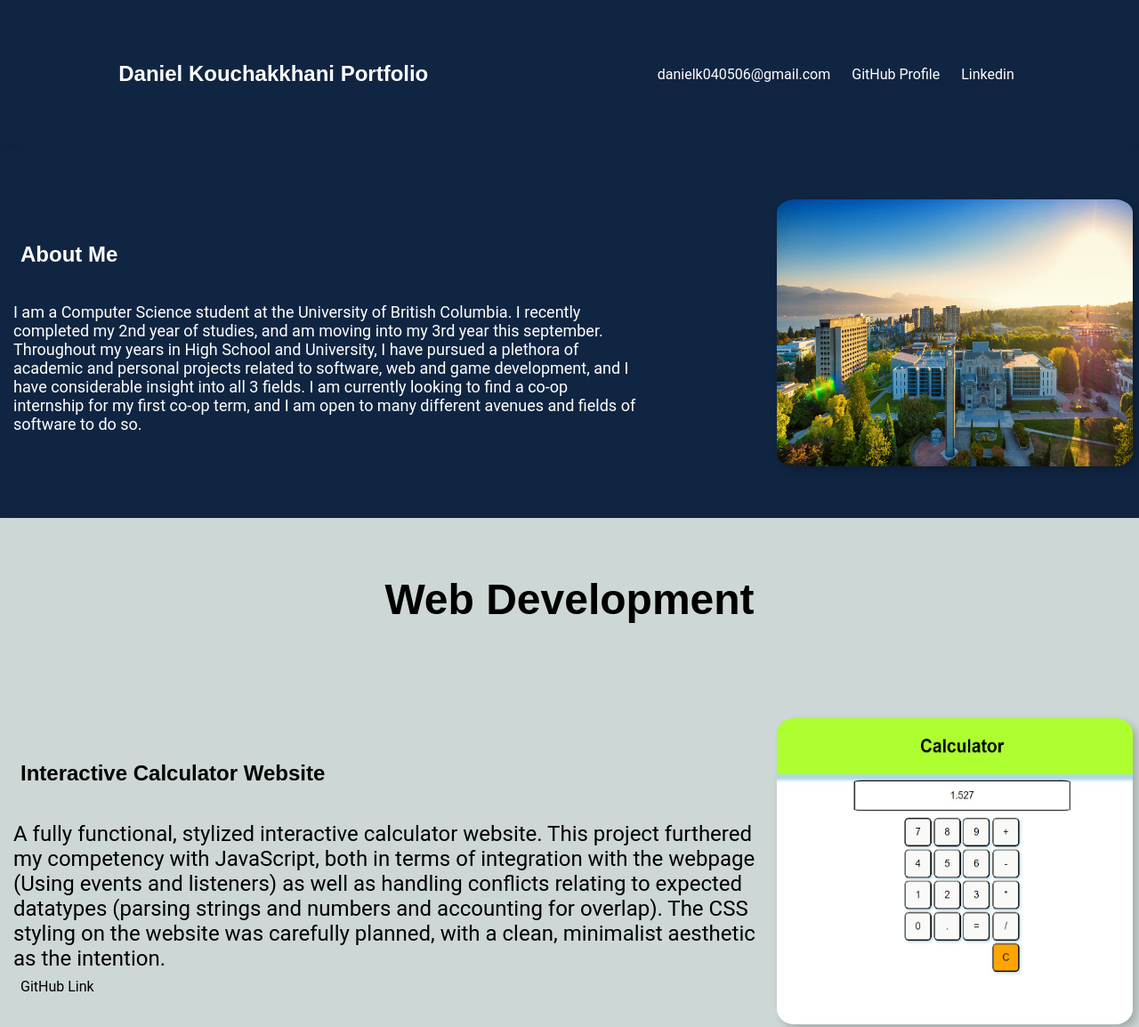
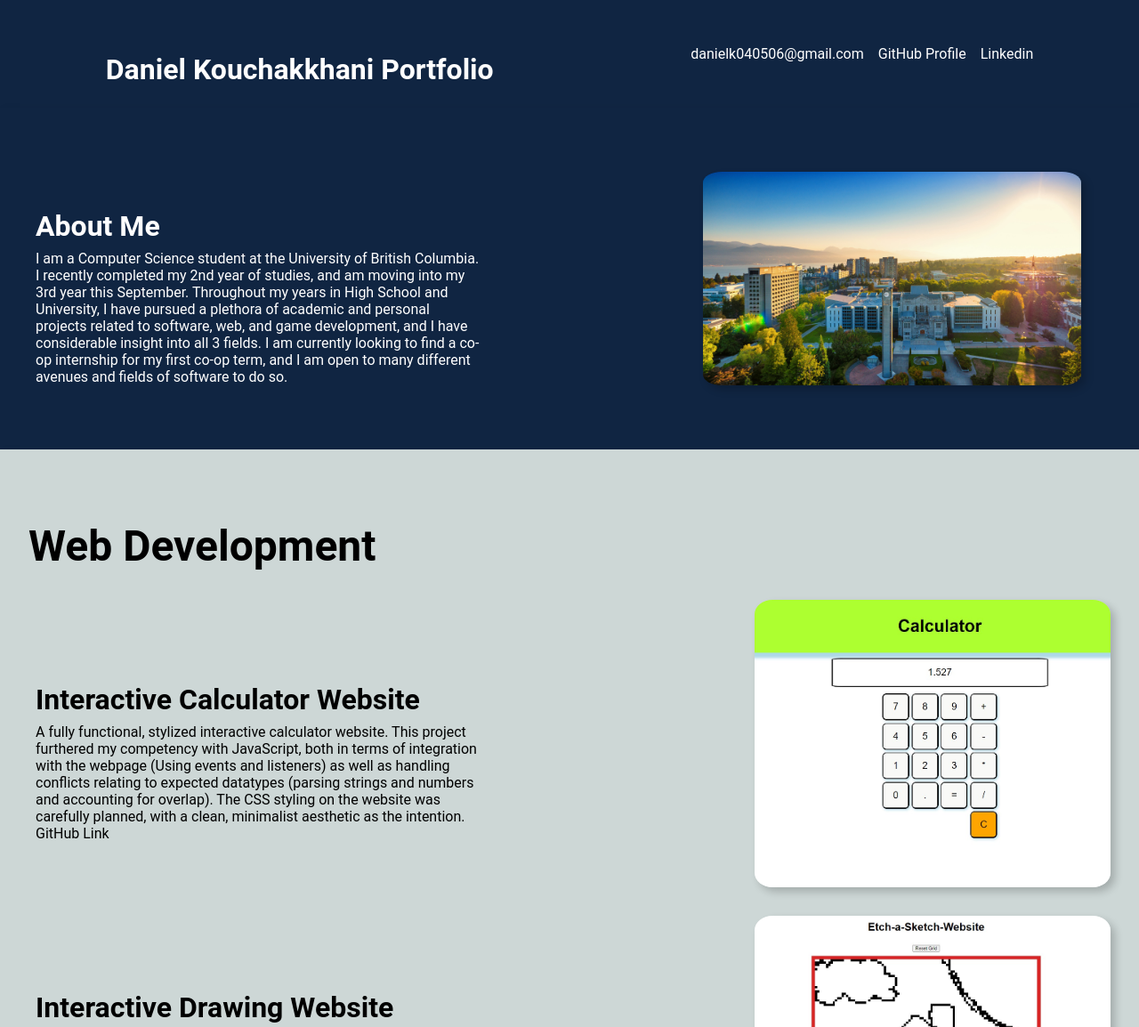
Before and after one commit to Daniel040506/Portfolio-Website, a plain HTML site: page index.html in a window 1280 px wide. Shown: the top 1154 px of the page at 89% size. Drawn offline with Linux system fonts and the light colour scheme.

Commit message:
started work on responsive design refactor

```diff
--- a/index.html
+++ b/index.html
@@ -4,35 +4,34 @@
     <meta charset="UTF-8">
     <meta name="viewport" content="width=device-width, initial-scale=1.0">
     <title>Portfolio</title>
-    <link rel="stylesheet" href ="styles.css">
+    <link rel="stylesheet" href="styles.css">
 </head>
 <body>
 
 <div class="header">
     <H4>Daniel Kouchakkhani Portfolio</H4>
     <ul class="Links">
-        <li><a href= "mailto:danielk040506@gmail.com" target=”_blank”>danielk040506@gmail.com</a></li>
-        <li><a href= "https://github.com/Daniel040506" target=”_blank”>GitHub Profile</a></li>
-        <li><a href= "https://www.linkedin.com/in/daniel-kouchakkhani-662b1b265/?trk=opento_sprofile_goalscard" target=”_blank”>Linkedin</a></li>
+        <li><a href="mailto:danielk040506@gmail.com" target="_blank">danielk040506@gmail.com</a></li>
+        <li><a href="https://github.com/Daniel040506" target="_blank">GitHub Profile</a></li>
+        <li><a href="https://www.linkedin.com/in/daniel-kouchakkhani-662b1b265/?trk=opento_sprofile_goalscard" target="_blank">Linkedin</a></li>
     </ul>
 </div>
+
 <div class="Information">
     <div class="WProject1">
         <div class="LeftHalf">
             <H4>About Me</H4>
             <div class="infoText">
-                I am a Computer Science student at the University of British Columbia. I recently completed my 2nd year of studies, and am moving into my 3rd year this september.
-                Throughout my years in High School and University, I have pursued a plethora of academic and personal projects related to software, web and game development, and I
+                I am a Computer Science student at the University of British Columbia. I recently completed my 2nd year of studies, and am moving into my 3rd year this September.
+                Throughout my years in High School and University, I have pursued a plethora of academic and personal projects related to software, web, and game development, and I
                 have considerable insight into all 3 fields. I am currently looking to find a co-op internship for my first co-op term, and I am open to many different avenues and
                 fields of software to do so.
-
+            </div>
+        </div>
+        <img src="images/ubc2.jpg" alt="UBC Campus">
     </div>
 </div>
 
-            <img src="images/ubc2.jpg" alt="Image Goes Here">
-    </div>
-
-</div>
 <div class="Web-Dev-Projects">
 <h3>Web Development</h3>
 
@@ -46,30 +45,29 @@
             with a clean, minimalist aesthetic as the intention.
         </div>
         <ul>
-                <li><a href= "https://github.com/Daniel040506/calculator-website" target=”_blank”>GitHub Link</a></li>
+            <li><a href="https://github.com/Daniel040506/calculator-website" target="_blank">GitHub Link</a></li>
         </ul>
     </div>
+    <img src="images/calculator.jpg" alt="Calculator Project">
+</div>
 
-    <img src="images/calculator.jpg" alt="Image Goes Here">
-</div>
 <div class="WProject1">
     <div class="LeftHalf">
         <H4>Interactive Drawing Website</H4>
         <div class="infoText">
             This is a small project I have worked on while developing my skills and competencies in web development.
-                It is an interactive web application designed using HTML, CSS and Javascript for the interactive components.
+            It is an interactive web application designed using HTML, CSS, and Javascript for the interactive components.
             In creating this project, I learned extensively about DOM manipulation, how to create dynamic events using event listeners,
             and how to make large portions of a website generated through Javascript code.
         </div>
         <ul>
-                <li><a href= "https://github.com/Daniel040506/etch-a-sketch" target=”_blank”>GitHub Link</a></li>
+            <li><a href="https://github.com/Daniel040506/etch-a-sketch" target="_blank">GitHub Link</a></li>
         </ul>
     </div>
+    <img src="images/etch.jpg" alt="Drawing Project">
+</div>
 
-    <img src="images/etch.jpg" alt="Image Goes Here">
-</div>
 <div class="WProject2">
-
     <div class="LeftHalf">
         <H4>Interactive Game Website</H4>
         <div class="infoText">
@@ -78,32 +76,33 @@
             In the future, I plan to add more interactive games such as tic-tac-toe, and hangman.
         </div>
         <ul>
-            <li><a href= "https://github.com/Daniel040506/RPS" target=”_blank”>GitHub Link</a></li>
+            <li><a href="https://github.com/Daniel040506/RPS" target="_blank">GitHub Link</a></li>
         </ul>
     </div>
-    <img src="images/RPS.jpg" alt="Image Goes Here">
+    <img src="images/RPS.jpg" alt="Game Project">
 </div>
 
 </div>
+
 <div class="Game-Dev-Projects">
 <h3>Game Development</h3>
 <div class="GProject1">
     <div class="LeftHalf">
         <H4>3D Exploration Game (Unity)</H4>
         <div class="infoText">
-                My largest and most developed game I have worked on. It is a first person exploration game developed in Unity.
-                I created custom scripts, assets and level design to create a game with a unique atmosphere. My main inspirations were
+            My largest and most developed game I have worked on. It is a first-person exploration game developed in Unity.
+            I created custom scripts, assets, and level design to create a game with a unique atmosphere. My main inspirations were
             indie horror games from the 2010s, such as Slender, and Amnesia, as I intended to create an unsettling feeling when exploring the areas.
             In the future, games I create will further expand on this idea, and I may pursue this development in Godot to expand my skills to other game engines.
         </div>
         <ul>
-                <li><a href= "https://github.com/Daniel040506/CapstoneProject" target=”_blank”>GitHub Link</a></li>
+            <li><a href="https://github.com/Daniel040506/CapstoneProject" target="_blank">GitHub Link</a></li>
         </ul>
     </div>
-
-    <img src="images/unity.png" alt="Image Goes Here">
+    <img src="images/unity.png" alt="Unity Project">
 </div>
 </div>
+
 <div class="Software-Dev-Projects">
 <h3>Software Development</h3>
 <div class="SProject1">
@@ -121,11 +120,10 @@
             </ul>
         </div>
         <ul>
-                <li><a href= "https://github.com/Daniel040506/Quiz-Creator" target=”_blank”>GitHub Link</a></li>
+            <li><a href="https://github.com/Daniel040506/Quiz-Creator" target="_blank">GitHub Link</a></li>
         </ul>
     </div>
-
-    <img src="images/quiz.jpg" alt="Image Goes Here">
+    <img src="images/quiz.jpg" alt="Quiz Project">
 </div>
 
 </div>
--- a/styles.css
+++ b/styles.css
@@ -1,199 +1,127 @@
+/* General Styles */
 body {
-    font-family: 'Roboto', sans-serif; /* or any other font from the suggestions */
-    display: flex;
-    flex-direction: column;
-    flex: 1;
-    align-items: stretch;
-    margin:0;
-
+    font-family: 'Roboto', sans-serif;
+    margin: 0;
+    padding: 0;
 }
 
 ul {
     list-style-type: none;
-    margin: 0px;
-    padding:0px;
-  }
+    margin: 0;
+    padding: 0;
+}
 
 .infoText ul {
     list-style: circle;
+    padding-left: 20px;
 }
 
 .infoText li {
     margin: 4px;
     font-size: 16px;
-
-
-
 }
 
-
 .header, .Information {
-    height: 150px;
     background-color: #102542;
     color: white;
-    padding:8px;
-
+    padding: 16px;
+    text-align: center;
 }
 
 .header {
-    display:flex;
-    justify-content: space-around;
-    align-items: center;
-}
-
-.Information {
-    display:flex;
-    justify-content: space-around;
-    height: 400px;
-    font-size: 18px;
-
     display: flex;
     flex-direction: column;
+
     align-items: center;
-    box-shadow: 5px 5px 10px rgba(0, 0, 0, 0.2);
-}
-
-.Information .infoText {
-    width: 700px;
-}
-
-.Information img {
-    width: 400px;
-    height: auto;
-    border-radius: 5%;
-}
-
-.LeftHalf {
-    width: 500px;
-}
-
-.Web-Dev-Projects {
-    height: 1500px;
-    background-color: #CDD7D6;
-    color: black;
-    padding:8px;
-    display:flex;
-    align-items: center;
-    flex-direction: column;
-    justify-content: space-around;
-    box-shadow: 5px 5px 10px rgba(0, 0, 0, 0.2);
-
-
-}
-
-.Web-Dev-Projects .infoText {
-    font-size: 24px;
-
-    display: flex;
-
-}
-
-.WProject1, .WProject2, .GProject1, .SProject1 {
-    display: flex;
-    flex:1;
-    justify-content: space-between;
-    margin: 50px;
-}
-
-.Web-Dev-Projects .LeftHalf {
-    width: 850px;
-    margin: 8px;
-}
-
-.Information .LeftHalf {
-    width: 850px;
-    margin: 8px;
-}
-
-.Web-Dev-Projects ul, .Game-Dev-Projects ul {
-
-    margin: 8px;
-}
-
-.Game-Dev-Projects {
-    height: 650px;
-    background-color: #B3A394;
-    color: black;
-    padding:8px;
-    display:flex;
-    align-items: center;
-    flex-direction: column;
-    justify-content: space-around;
-    box-shadow: 5px 5px 10px rgba(0, 0, 0, 0.2);
-
-
-}
-
-.Software-Dev-Projects {
-
-    height: 900px;
-    background-color: #ADD8E6;
-    color: black;
-    padding:8px;
-    display:flex;
-    align-items: center;
-    flex-direction: column;
-    justify-content: space-around;
-    box-shadow: 5px 5px 10px rgba(0, 0, 0, 0.2);
-
-}
-
-.Game-Dev-Projects img {
-    width: 400px;
-    height: 300px;
-}
-
-.Game-Dev-Projects .LeftHalf, .Software-Dev-Projects .LeftHalf {
-    width: 850px;
-    margin: 8px;
-}
-
-.Game-Dev-Projects .infoText {
-    font-size: 24px;
-
-    display: flex;
-}
-
-.Software-Dev-Projects .infoText {
-    font-size: 24px;
-
-
-
-}
-
-
-H3 {
-    font-size: 48px;
-    font-weight: 700;
-    display: flex;
-    font-family: 'Montserrat', sans-serif; /* For headings */
-    padding:8px;
-
+    gap: 16px;
 }
 
 .Links {
     display: flex;
-    justify-content: space-around;
-    margin: 15px;
+    flex-direction: row;
+    justify-content: center;
     gap: 24px;
 }
 
-H4 {
-    font-size: 24px;
-    font-weight: 700;
+.Information {
     display: flex;
-    font-family: 'Montserrat', sans-serif; /* For headings */
-    padding:8px;
+    flex-direction: row;
+    justify-content: space-between;
+    align-items: center;
+    padding: 20px 40px;
+    background-color: #102542;
+    color: white;
+    box-shadow: 5px 5px 10px rgba(0, 0, 0, 0.2);
+}
+
+.Information img, .Web-Dev-Projects img, .Game-Dev-Projects img, .Software-Dev-Projects img {
+    width: 100%;
+    max-width: 400px;
+    height: auto;
+    border-radius: 5%;
+    box-shadow: 5px 5px 10px rgba(0, 0, 0, 0.2);
+}
+
+.Web-Dev-Projects, .Game-Dev-Projects, .Software-Dev-Projects {
+    color: black;
+    padding: 16px;
+    box-shadow: 5px 5px 10px rgba(0, 0, 0, 0.2);
+    text-align: center;
 
 }
 
-img {
-    width: 400px;
+.Web-Dev-Projects {
+    background-color: #CDD7D6;
+}
+
+.Game-Dev-Projects {
+    background-color: #ffcb8b;
+}
+
+.Software-Dev-Projects {
+    background-color: #a091fd;
+}
+
+
+.WProject1, .WProject2, .GProject1, .SProject1 {
+    display: flex;
+    flex-direction: column;
+    align-items: center;
+    margin: 50px 0;
+}
+
+.Information .LeftHalf {
+    max-width: 60%;
+    margin-right: 20px;
+}
+
+.Information img {
+    max-width: 35%;
     height: auto;
     border-radius: 5%;
+    box-shadow: 5px 5px 10px rgba(0, 0, 0, 0.2);
+}
 
-    box-shadow: 5px 5px 10px rgba(0, 0, 0, 0.2);
+.LeftHalf {
+    width: 100%;
+    max-width: 850px;
+    margin: 8px;
+}
 
+.infoText {
+    text-align: left;
+}
+
+h3 {
+    font-size: 36px;
+    font-weight: 700;
+    margin-bottom: 16px;
+}
+
+h4 {
+    font-size: 24px;
+    font-weight: 700;
+    margin-bottom: 8px;
 }
 
 .Footer {
@@ -205,42 +133,50 @@ img {
     color: white;
     font-size: 12px;
     font-weight: 500;
+    text-align: center;
+    padding: 16px;
 }
 
-a:link {
-    color: White;
-    background-color: transparent;
+a {
+    color: inherit;
     text-decoration: none;
-  }
-
-.LeftHalf a:link {
-    color: black;
-    background-color: transparent;
-    text-decoration: none;
-
 }
 
-.LeftHalf a:visited {
-    color: black;
-    background-color: transparent;
-    text-decoration: none;
-
+a:hover {
+    text-decoration: underline;
 }
 
-  a:visited {
-    color: White;
-    background-color: transparent;
-    text-decoration: none;
-  }
+@media (min-width: 768px) {
+    .header {
+        flex-direction: row;
+        justify-content: space-around;
+    }
 
-  a:hover, .LeftHalf a:hover {
-    color: red;
-    background-color: transparent;
-    text-decoration: underline;
-  }
+    .Links {
+        gap: 16px;
+    }
 
-  a:active, .LeftHalf a:hover {
-    color: rgb(0, 140, 255);
-    background-color: transparent;
-    text-decoration: underline;
-  }
+    .Information, .Web-Dev-Projects, .Game-Dev-Projects, .Software-Dev-Projects {
+        flex-direction: row;
+        justify-content: space-between;
+        padding: 32px;
+        text-align: left;
+    }
+
+    .WProject1, .WProject2, .GProject1, .SProject1 {
+        flex-direction: row;
+        margin: 32px 0;
+    }
+
+    .infoText {
+        max-width: 500px;
+    }
+
+    h3 {
+        font-size: 48px;
+    }
+
+    h4 {
+        font-size: 32px;
+    }
+}
```
Lines whose indentation alone changed are shown as unchanged.
